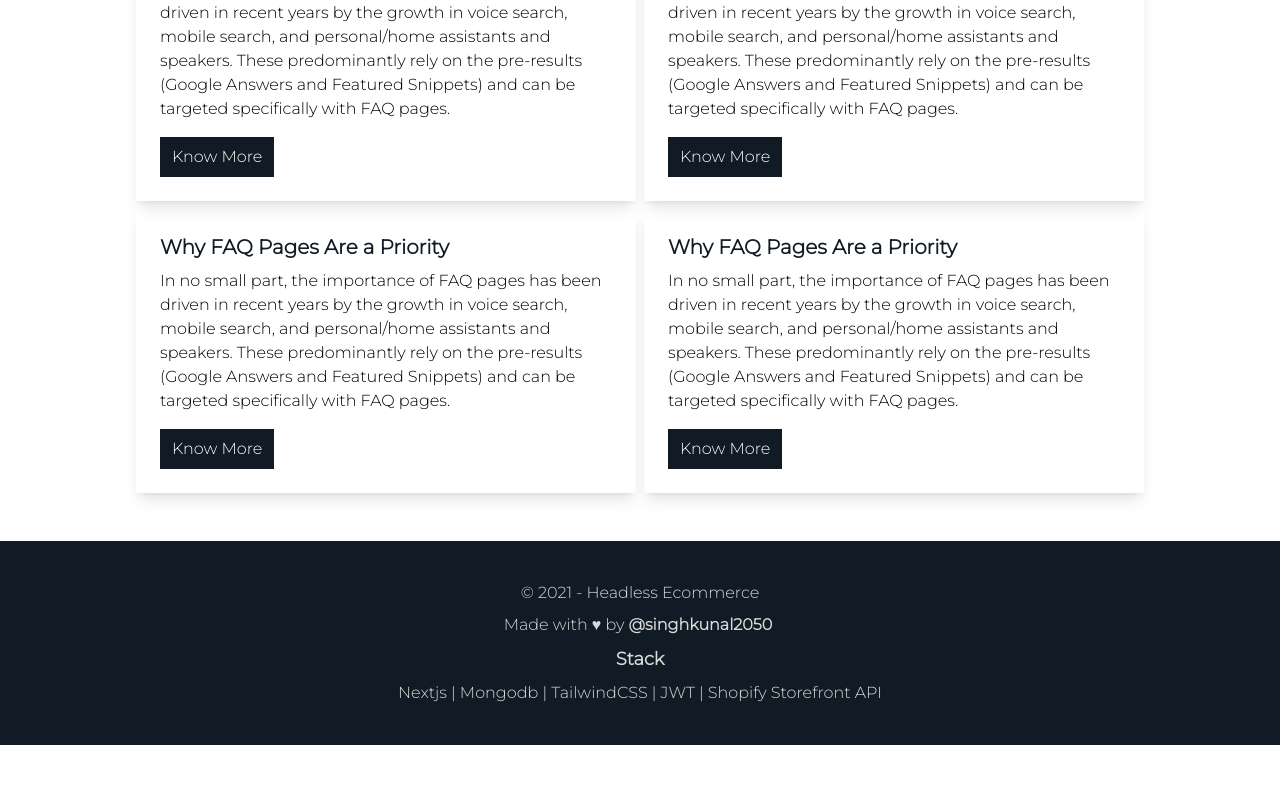
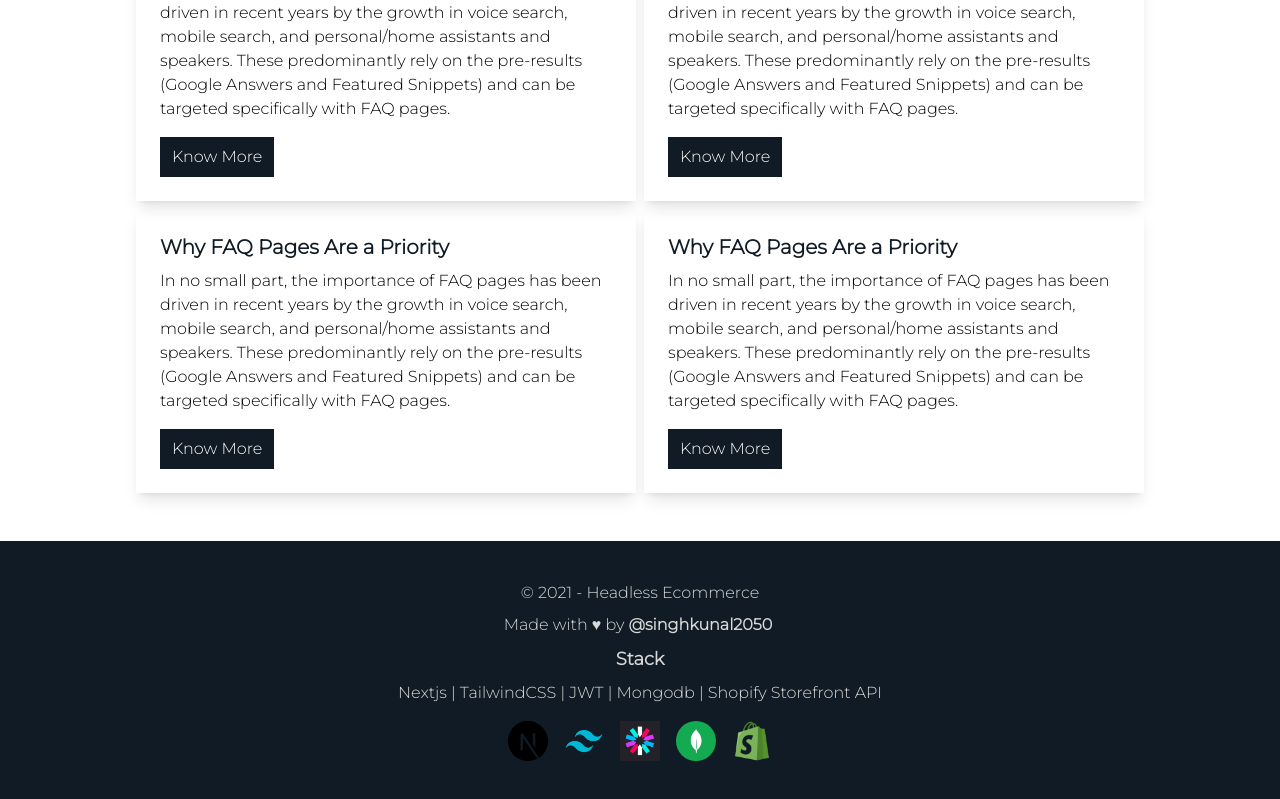
Before and after one commit to singhkunal2050/HeadlessEcommerce, a Next.js app: page / in a window 1280 px wide. Shown: the part 1961-2760 px from the top of the page. Before the commit the page ends 2706 px from the top, so only its background shows below. Built offline with nearby package versions, Linux system fonts and the light colour scheme; no server answers; what shopify-buy would draw is missing.

Commit message:
added stack images in footer

```diff
--- a/components/Footer.jsx
+++ b/components/Footer.jsx
@@ -1,4 +1,5 @@
 import React from "react";
+import Image from "next/image";
 
 function Footer() {
   return (
@@ -6,11 +7,26 @@ function Footer() {
       <div className="container max-w-5xl mx-auto text-center text-primaryaccent py-10  ">
         <p>&copy; 2021 - Headless Ecommerce</p>
         <p className="pt-2">
-          Made with  ♥  by
-            <a className="px-1 font-bold" target="_blank" rel="noreferrer" href="https://www.singhkunal2050.dev"> @singhkunal2050 </a>
+          Made with ♥ by
+          <a
+            className="px-1 font-bold"
+            target="_blank"
+            rel="noreferrer"
+            href="https://www.singhkunal2050.dev"
+          >
+            {" "}
+            @singhkunal2050{" "}
+          </a>
         </p>
         <h2 className="pt-2 pb-2 text-lg font-bold">Stack</h2>
-        <p > Nextjs | Mongodb | TailwindCSS | JWT | Shopify Storefront API</p>
+        <p> Nextjs | TailwindCSS | JWT | Mongodb | Shopify Storefront API</p>
+        <div className="flex gap-4 justify-center pt-4">
+          <Image src="/next-js.svg" width={40} height={40} />
+          <Image src="/tailwind.png" width={40} height={40} />
+          <Image src="/jwt.png" width={40} height={40} />
+          <Image src="/mongodb.svg" width={40} height={40} />
+          <Image src="/shopify.png" width={40} height={40} />
+        </div>
       </div>
     </footer>
   );
```
Also changed, not shown: public/tailwind.png (renamed from public/Tailwind_CSS_Logo.svg.png).
